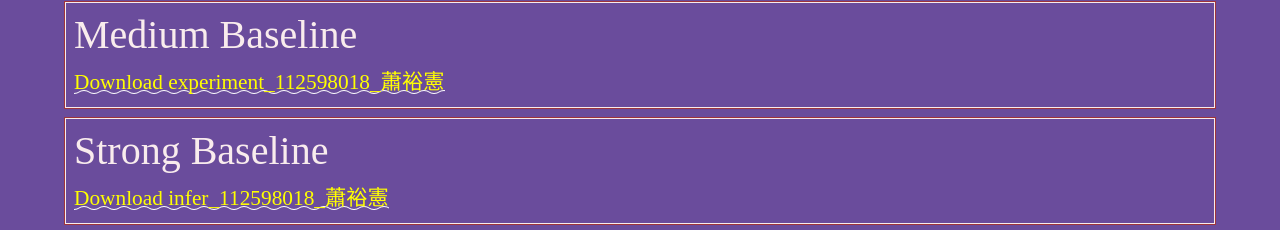
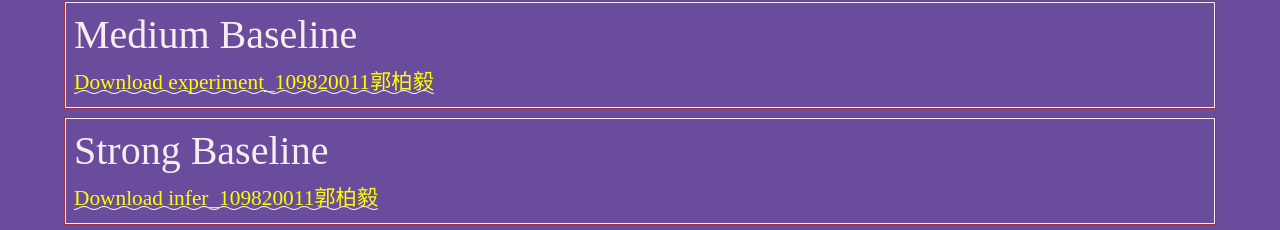
Before and after one commit to kuobou/ct2024s, a plain HTML site: page hw05/index.html in a window 1280 px wide. Shown: the part 1847-2077 px from the top of the page. Drawn offline with nearby package versions, Linux system fonts and the light colour scheme.

Commit message:
Add files via upload

```diff
--- a/hw05/index.html
+++ b/hw05/index.html
@@ -251,7 +251,7 @@
   <div class="row hw12">
     <div class="col-md-12 twenty">
       <h1>Medium Baseline</h1>
-      <a href="https://drive.google.com/file/d/1hwhnnQYjS_yQe2WPig9nImyKKkW09NVX/view?usp=drive_link" download="experiment_112598018">Download experiment_112598018_蕭裕憲</a>
+      <a href="https://drive.google.com/file/d/1hwhnnQYjS_yQe2WPig9nImyKKkW09NVX/view?usp=drive_link" download="experiment_109820011郭柏毅">Download experiment_109820011郭柏毅</a>
 
     </div>
   </div>
@@ -260,7 +260,7 @@
   <div class="row hw12">
     <div class="col-md-12 twenty">
       <h1>Strong Baseline</h1>
-      <a href="https://drive.google.com/file/d/1hwhnnQYjS_yQe2WPig9nImyKKkW09NVX/view?usp=drive_link" download="infer_112598018">Download infer_112598018_蕭裕憲</a>
+      <a href="https://drive.google.com/file/d/1hwhnnQYjS_yQe2WPig9nImyKKkW09NVX/view?usp=drive_link" download="infer_109820011郭柏毅">Download infer_109820011郭柏毅</a>
 
     </div>
   </div>
```
